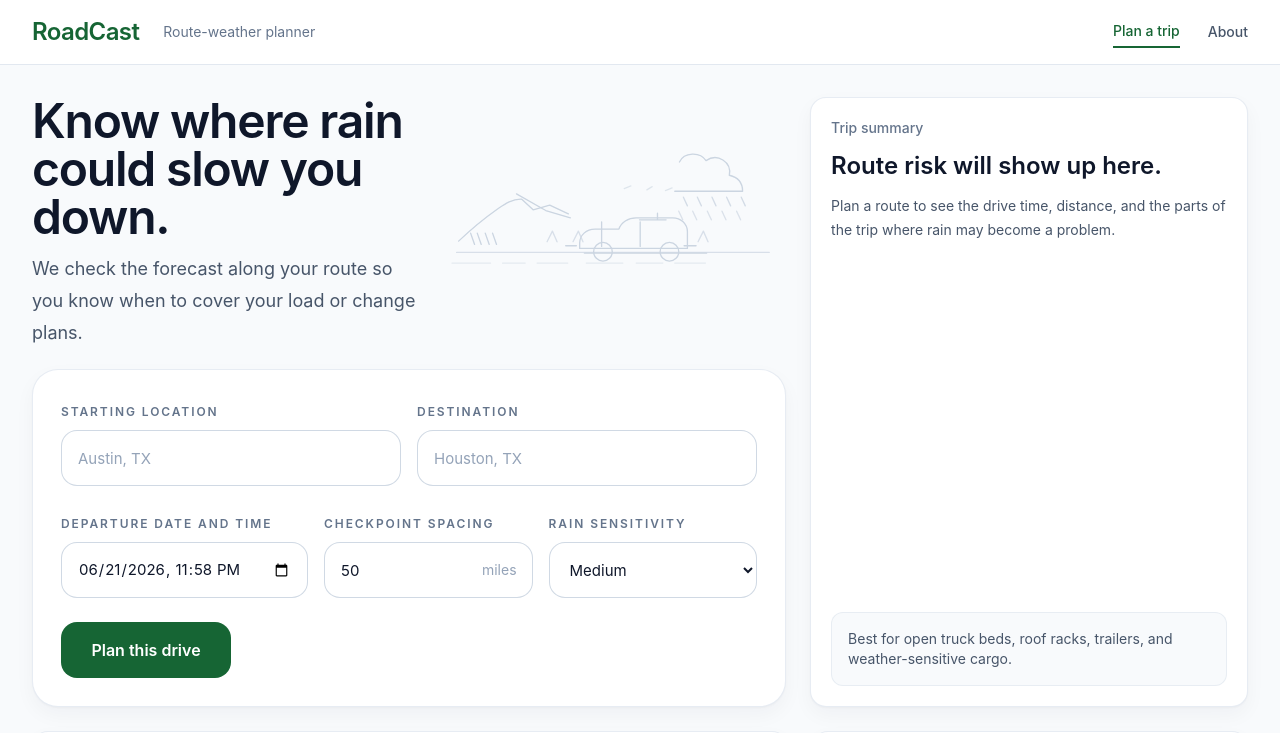
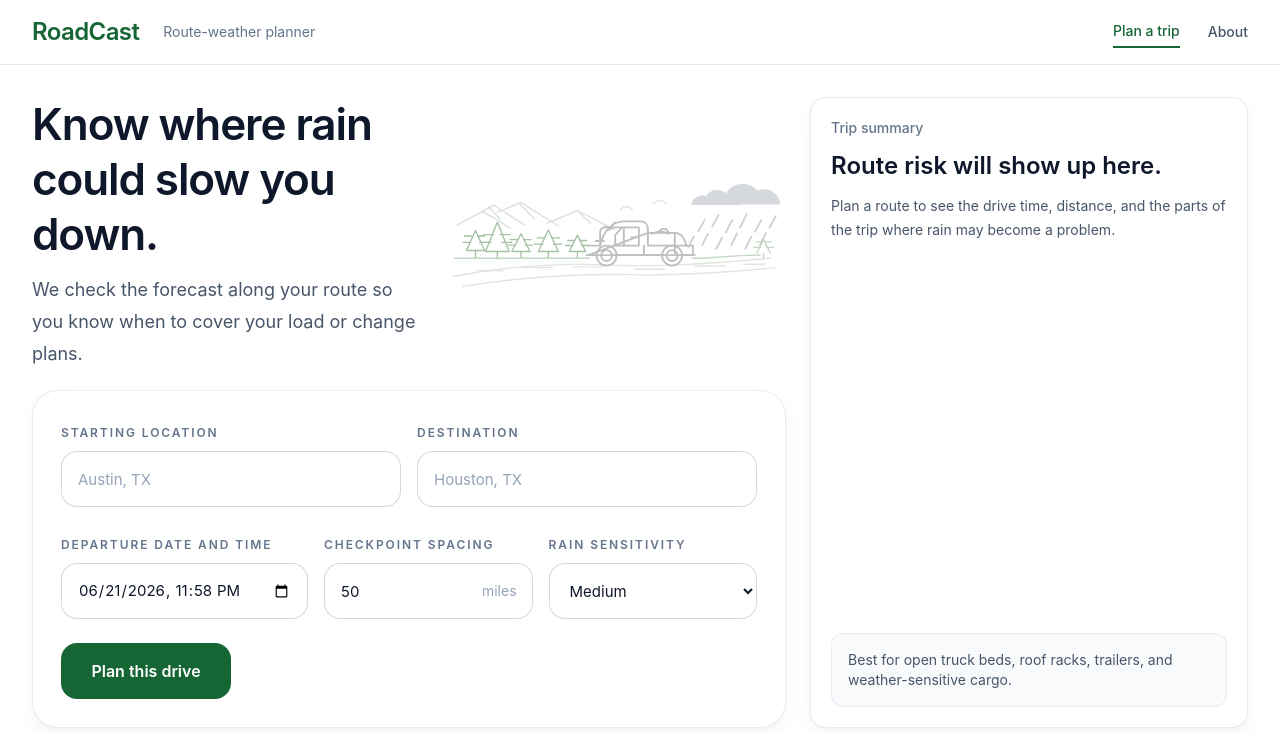
Before and after one commit to zevwin07/RoadCast, a React (Vite) app in the folder client/: page / in a window 1280 px wide. Shown: the top 733 px of the page. Built offline with nearby package versions, Linux system fonts and the light colour scheme.

Commit message:
Update illustration

```diff
--- a/client/src/App.tsx
+++ b/client/src/App.tsx
@@ -8,25 +8,143 @@ import type { TripRequest, TripResponse } from "./types";
 function HeroIllustration() {
   return (
     <svg
-      viewBox="0 0 520 220"
-      className="h-auto w-full max-w-[430px] text-slate-300"
+      viewBox="0 0 760 300"
+      className="h-auto w-full max-w-[520px]"
       aria-hidden="true"
     >
-      <g fill="none" stroke="currentColor" strokeWidth="2" strokeLinecap="round" strokeLinejoin="round">
-        <path d="M28 137c22-21 41-36 58-48 9-6 22-16 37-15l17 16 25-7 28 13" />
-        <path d="M115 66l44 25 37 11" />
-        <path d="M25 154h470" opacity="0.7" />
-        <path d="M18 170h58m18 0h34m18 0h46m28 0h55m20 0h40m18 0h46" opacity="0.45" />
-        <path d="M360 18c7-15 31-16 40-2 17-12 39 2 35 22 13 3 20 12 20 24h-102" />
-        <path d="m366 71 6 13m15-13 6 13m16-13 6 13m16-13 6 13m16-13 6 13" opacity="0.8" />
-        <path d="m359 92 6 13m15-13 6 13m16-13 6 13m16-13 6 13m16-13 6 13" opacity="0.65" />
-        <path d="M52 142l-6-17m16 17-6-17m18 17-6-17m17 17-6-17m190-6c3-10 14-17 26-17h55c12 0 22 9 22 21v25H210v-8c0-12 10-21 23-21z" />
-        <path d="M243 108v37m58-37v37m-84 10h184" />
-        <circle cx="245" cy="153" r="14" />
-        <circle cx="345" cy="153" r="14" />
-        <path d="M205 144h-16m178 0h18m-58-49v10m-27 0h40" />
-        <path d="M161 138l8-16 7 16m24 0 8-16 7 16m173 0 8-16 7 16" opacity="0.7" />
-        <path d="m277 58 10-4m24 6 8-5m20 6 10-4" opacity="0.55" />
+      <g
+        fill="none"
+        strokeLinecap="round"
+        strokeLinejoin="round"
+      >
+        {/* soft background road lines */}
+        <g stroke="#d8ddd8" strokeWidth="3" opacity="0.75">
+          <path d="M28 245 C145 222, 270 215, 382 220 C510 225, 615 214, 725 205" />
+          <path d="M50 267 C175 246, 298 239, 420 241 C535 244, 640 235, 735 226" />
+          <path d="M82 232 H138" />
+          <path d="M182 225 H248" />
+          <path d="M292 224 H358" />
+          <path d="M428 229 H494" />
+          <path d="M560 222 H626" />
+          <path d="M668 218 H715" />
+        </g>
+
+        {/* mountains */}
+        <g stroke="#d5dad7" strokeWidth="3" opacity="0.85">
+          <path d="M38 132 L118 88 L186 132" />
+          <path d="M92 102 L122 118 L154 139" />
+          <path d="M126 104 L178 82 L260 134" />
+          <path d="M235 128 L302 100 L384 142" />
+          <path d="M106 91 L132 119" />
+          <path d="M174 84 L207 118" />
+          <path d="M303 101 L331 128" />
+          <path d="M360 133 L382 142" />
+        </g>
+
+        {/* birds */}
+        <g stroke="#d8ddd8" strokeWidth="3" opacity="0.75">
+          <path d="M396 98 C405 89, 414 89, 423 98" />
+          <path d="M468 85 C477 76, 488 76, 497 85" />
+        </g>
+
+        {/* left trees */}
+        <g stroke="#9fbf9f" strokeWidth="3" opacity="0.95">
+          <path d="M58 188 L78 144 L98 188 Z" />
+          <path d="M78 188 V203" />
+          <path d="M50 170 H65" />
+          <path d="M54 156 H69" />
+          <path d="M87 170 H102" />
+          <path d="M83 156 H98" />
+
+          <path d="M100 190 L126 126 L152 190 Z" />
+          <path d="M126 190 V206" />
+          <path d="M90 170 H112" />
+          <path d="M96 153 H118" />
+          <path d="M136 170 H158" />
+          <path d="M132 153 H154" />
+
+          <path d="M158 190 L178 151 L198 190 Z" />
+          <path d="M178 190 V204" />
+          <path d="M150 176 H166" />
+          <path d="M154 164 H170" />
+          <path d="M187 176 H203" />
+          <path d="M184 164 H200" />
+
+          <path d="M216 190 L238 143 L260 190 Z" />
+          <path d="M238 190 V205" />
+          <path d="M207 174 H226" />
+          <path d="M213 160 H230" />
+          <path d="M249 174 H268" />
+          <path d="M245 160 H263" />
+
+          <path d="M284 190 L302 154 L320 190 Z" />
+          <path d="M302 190 V203" />
+          <path d="M276 177 H291" />
+          <path d="M281 166 H295" />
+          <path d="M311 177 H326" />
+          <path d="M308 166 H322" />
+        </g>
+
+        {/* ground lines */}
+        <g stroke="#bfd4bf" strokeWidth="3" opacity="0.9">
+          <path d="M32 205 H328" />
+          <path d="M555 205 C605 205, 648 197, 704 198" />
+          <path d="M696 194 L711 164 L726 194" />
+          <path d="M711 194 V205" />
+          <path d="M689 181 H704" />
+          <path d="M694 169 H707" />
+          <path d="M718 181 H733" />
+          <path d="M715 169 H729" />
+        </g>
+
+        {/* truck */}
+        <g stroke="#b9bdbc" strokeWidth="4" opacity="0.95">
+          <path d="M326 177 H352 C358 145, 379 124, 405 124 H441 C451 124, 457 131, 457 141 V177 H548" />
+          <path d="M457 149 H515 C528 149, 537 158, 541 177 H556 V198 H326 Z" />
+          <path d="M352 177 V148 C352 141, 357 137, 365 137 H400" />
+          <path d="M400 137 H437 V177 H385 V154 Z" />
+          <path d="M372 143 L384 126" />
+          <path d="M404 137 V177" />
+          <path d="M448 177 V198" />
+          <path d="M516 151 V198" />
+
+          <circle cx="366" cy="199" r="22" />
+          <circle cx="366" cy="199" r="12" />
+          <circle cx="510" cy="199" r="22" />
+          <circle cx="510" cy="199" r="12" />
+
+          <path d="M322 198 H338" />
+          <path d="M390 198 H486" />
+          <path d="M532 198 H560" />
+
+          <path d="M342 167 H360" />
+          <path d="M421 159 H430" />
+          <path d="M466 151 C477 145, 490 145, 503 151" />
+          <path d="M481 146 C489 137, 497 137, 503 150" />
+        </g>
+
+        {/* cloud */}
+        <g fill="#d3d7dd" opacity="0.95">
+          <path d="M582 75 C589 54, 613 49, 629 62 C641 38, 676 33, 698 56 C717 47, 746 59, 748 87 H582 Z" />
+          <path d="M552 88 C555 72, 570 63, 586 68 C596 50, 623 52, 631 72 C642 65, 660 72, 662 88 H552 Z" />
+        </g>
+
+        {/* rain */}
+        <g stroke="#c7ccd3" strokeWidth="4" opacity="0.9">
+          <path d="M582 120 L568 145" />
+          <path d="M612 110 L598 136" />
+          <path d="M642 121 L628 148" />
+          <path d="M674 108 L659 138" />
+          <path d="M706 121 L692 147" />
+          <path d="M738 112 L724 138" />
+
+          <path d="M558 157 L546 180" />
+          <path d="M589 151 L576 176" />
+          <path d="M620 160 L607 184" />
+          <path d="M653 150 L640 176" />
+          <path d="M684 158 L671 184" />
+          <path d="M716 150 L703 176" />
+        </g>
       </g>
     </svg>
   );
@@ -72,7 +190,7 @@ function App() {
   };
 
   return (
-    <div className="min-h-screen bg-slate-50 text-slate-900">
+    <div className="min-h-screen bg-white text-slate-900">
       <header className="border-b border-slate-200 bg-white">
         <div className="mx-auto flex w-full max-w-[1500px] items-center justify-between px-4 py-4 sm:px-6 lg:px-8">
           <div className="flex items-center gap-6">
@@ -105,7 +223,7 @@ function App() {
           <div className="space-y-5">
             <div className="grid items-center gap-6 lg:grid-cols-[1fr_0.9fr]">
               <div className="space-y-3">
-                <h1 className="max-w-3xl text-4xl font-semibold tracking-tight text-slate-900 sm:text-5xl">
+                <h1 className="max-w-3xl text-4xl font-semibold tracking-tight text-slate-900 sm:text-[2.75rem] sm:leading-tight">
                   Know where rain could slow you down.
                 </h1>
                 <p className="max-w-2xl text-lg leading-8 text-slate-600">
```
